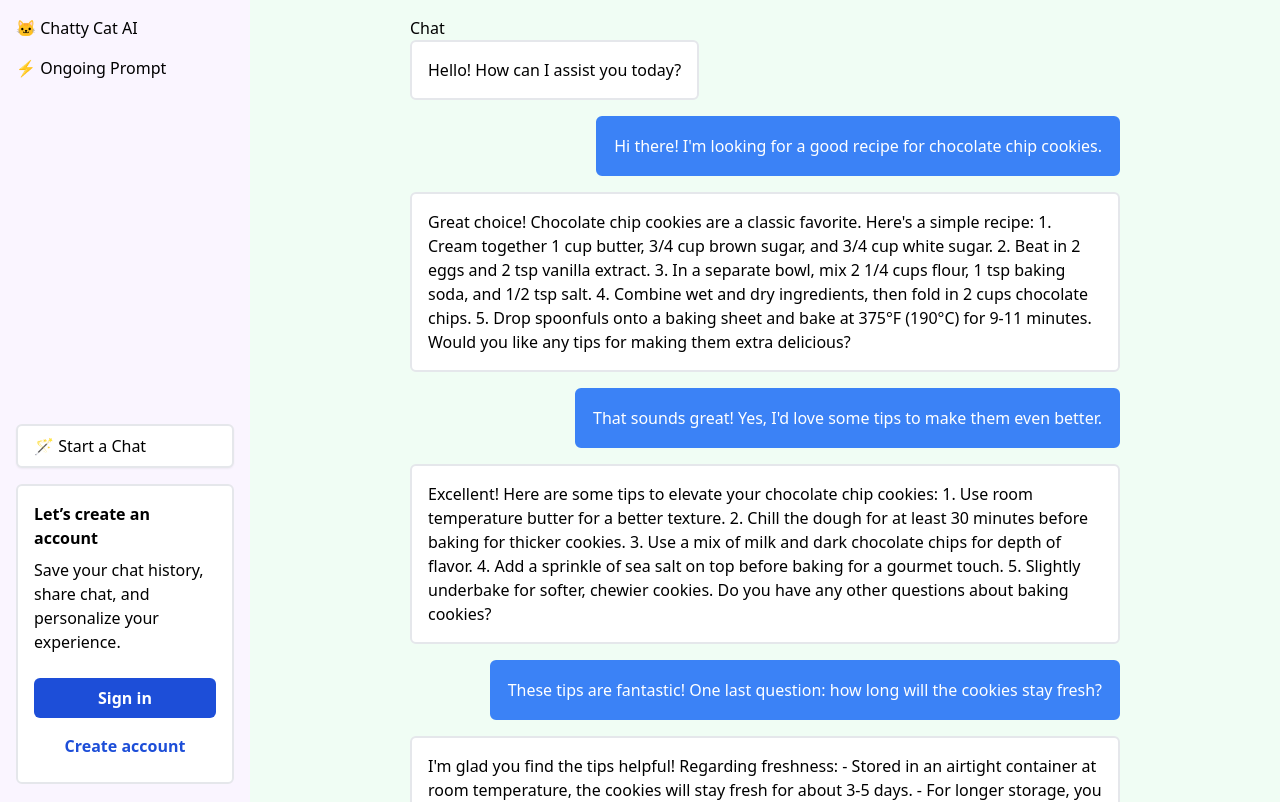
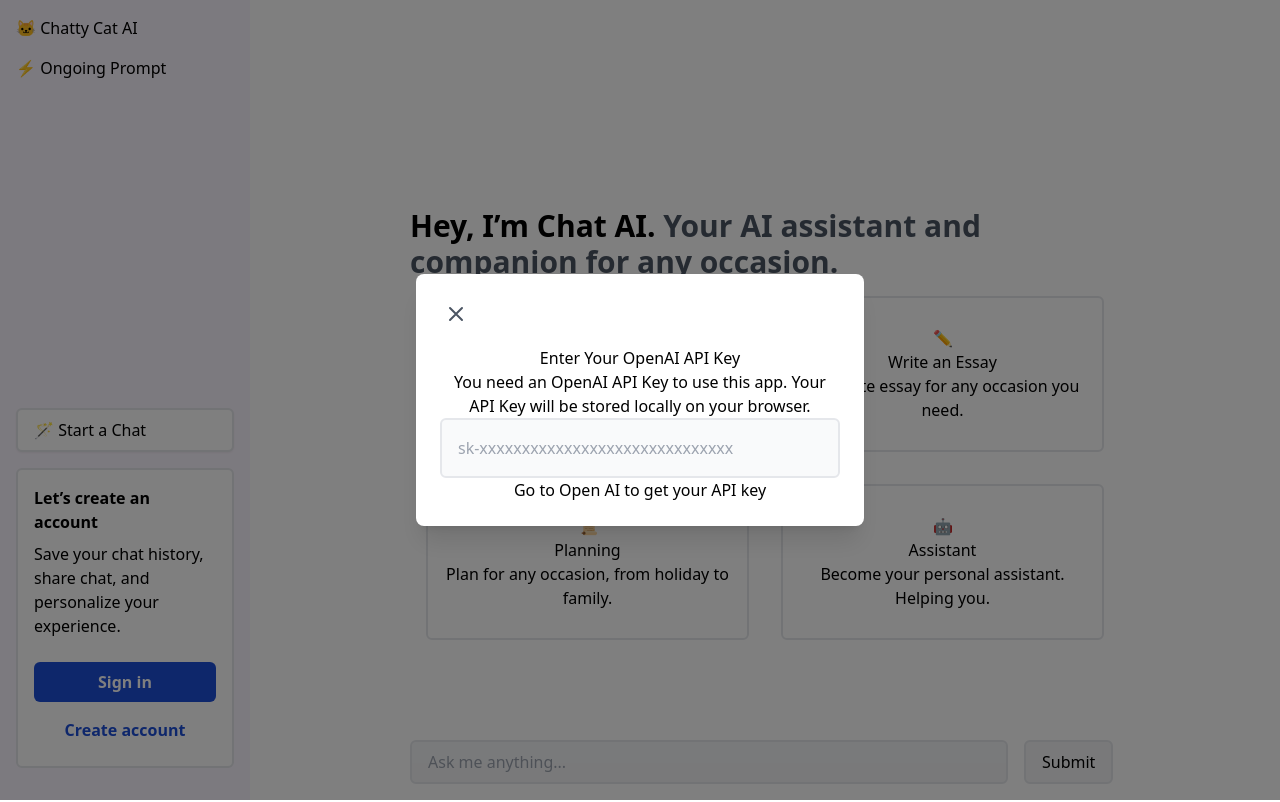
Before and after one commit to kennyho-code/chatty-cat-ai, a Next.js app: page / in a window 1280 px wide. Shown: the top 802 px of the page. Built offline with nearby package versions, Linux system fonts and the light colour scheme.

Commit message:
start modal for api key

```diff
--- a/src/app/(home)/Chat.tsx
+++ /dev/null
@@ -1,53 +0,0 @@
-import { twMerge } from "tailwind-merge";
-import chatData, { ChatMessage } from "./chatData";
-
-function Chat() {
-  return (
-    <div>
-      Chat
-      <Messages messages={chatData} />
-      <div className="flex">
-        <input className="w-full bg-gray-100" type="text" />
-        <button className="bg-gray-100 px-4 py-2 rounded-md">Submit</button>
-      </div>
-    </div>
-  );
-}
-
-function ChatInput() {
-  return <input type="text" />;
-}
-
-interface MessageProps {
-  messages: ChatMessage[];
-}
-function Messages({ messages }: MessageProps) {
-  return (
-    <div className="flex flex-col gap-4">
-      {messages.map((message) => {
-        return (
-          <div
-            className={twMerge(
-              "flex",
-              message.role === "assistant" ? "justify-start" : "justify-end",
-            )}
-            key={message.id}
-          >
-            <span
-              className={twMerge(
-                "border-2 p-4 rounded-md",
-                message.role === "assistant"
-                  ? "bg-white"
-                  : "bg-blue-500 border-blue-500 text-white",
-              )}
-            >
-              {message.content}
-            </span>
-          </div>
-        );
-      })}
-    </div>
-  );
-}
-
-export default Chat;
--- a/src/app/(home)/DesktopLayout.tsx
+++ b/src/app/(home)/DesktopLayout.tsx
@@ -14,7 +14,7 @@
   return (
     <aside
       className={twMerge(
-        "bg-purple-50 min-h-screen w-[250px] flex-none flex flex-col justify-between p-4",
+        "bg-purple-50 h-screen w-[250px] flex-none flex flex-col justify-between p-4",
       )}
     >
       <div className="flex flex-col h-screen justify-between">
--- a/src/app/(home)/layout.tsx
+++ b/src/app/(home)/layout.tsx
@@ -31,7 +31,7 @@
         className={`${geistSans.variable} ${geistMono.variable} antialiased`}
       >
         <ResponsiveLayout>
-          <div className="min-h-screen w-full bg-green-50">{children}</div>
+          <div className="h-screen  w-full overflow-hidden">{children}</div>
         </ResponsiveLayout>
       </body>
     </html>
--- a/src/app/(home)/page.tsx
+++ b/src/app/(home)/page.tsx
@@ -1,100 +1,44 @@
 "use client";
 
+import Chat from "@/components/Chat/Chat";
+import { Modal } from "@/components/Modal";
+import Link from "next/link";
 import { useState } from "react";
-import Chat from "./Chat";
 
 export default function Home() {
-  const [promptType, setPromptType] = useState<string | null>("email");
-
-  function handleSetPromptType(promptType: string) {
-    setPromptType(promptType);
-  }
+  const [isModalOpen, setIsModalOpen] = useState(true);
 
   return (
     <div className="flex justify-center h-screen p-4">
       <div className="max-w-[710px] flex flex-col gap-24">
-        {promptType === null ? (
-          <DefaultChat setPromptType={handleSetPromptType} />
-        ) : (
-          <Chat />
-        )}
+        <Chat />
+      </div>
+      <Modal isOpen={isModalOpen} onClose={() => setIsModalOpen(false)}>
+        <OpenAiModalPanel />
+      </Modal>
+    </div>
+  );
+}
+
+function OpenAiModalPanel() {
+  return (
+    <div>
+      <div className="text-center">
+        <h1>Enter Your OpenAI API Key</h1>
+        <p>
+          You need an OpenAI API Key to use this app. Your API Key will be
+          stored locally on your browser.
+        </p>
+        <input
+          type="text"
+          className="bg-gray-50 border-2 rounded-md w-full p-4"
+          placeholder="sk-xxxxxxxxxxxxxxxxxxxxxxxxxxxxxx"
+        />
+        <Link target="_blank" href={"https://platform.openai.com/api-keys"}>
+          <span> Go to Open AI to get your API key </span>
+        </Link>
+        <div></div>
       </div>
     </div>
   );
 }
-
-function DefaultChat({
-  setPromptType,
-}: {
-  setPromptType: (promptType: string) => void;
-}) {
-  return (
-    <div className="mt-48">
-      <h1 className="text-3xl font-semibold text-gray-600">
-        <span className="text-black">Hey, I’m Chat AI.</span> Your AI assistant
-        and companion for any occasion.
-      </h1>
-      <div className="grid grid-cols-1 md:grid-cols-2">
-        {promptCards.map((card) => (
-          <PromptCard
-            onClick={(e) => {
-              e.preventDefault();
-              setPromptType(card.promptType);
-            }}
-            key={card.title}
-            icon={card.icon}
-            title={card.title}
-            description={card.description}
-          />
-        ))}
-      </div>
-    </div>
-  );
-}
-
-const promptCards = [
-  {
-    icon: "✉️",
-    promptType: "email",
-    title: "Draft Email",
-    description: "Generate email for any occasion you need.",
-  },
-  {
-    icon: "✏️",
-    promptType: "essay",
-    title: "Write an Essay",
-    description: "Generate essay for any occasion you need.",
-  },
-  {
-    promptType: "planning",
-    icon: "📜",
-    title: "Planning",
-    description: "Plan for any occasion, from holiday to family.",
-  },
-  {
-    promptType: "assistant",
-    icon: "🤖",
-    title: "Assistant",
-    description: "Become your personal assistant. Helping you.",
-  },
-];
-
-interface PromptCardProps {
-  onClick: (e: React.MouseEvent<HTMLButtonElement>) => void;
-  icon: string;
-  title: string;
-  description: string;
-}
-
-function PromptCard({ icon, title, description, onClick }: PromptCardProps) {
-  return (
-    <button
-      className="min-w-[166px] min-h-[156px] border-2 rounded-md p-4 m-4 cursor-pointer"
-      onClick={onClick}
-    >
-      <span>{icon}</span>
-      <h2>{title}</h2>
-      <p>{description}</p>
-    </button>
-  );
-}
--- /dev/null
+++ b/src/components/Chat/Chat.tsx
@@ -0,0 +1,91 @@
+import { twMerge } from "tailwind-merge";
+import chatData, { ChatMessage } from "./chatData";
+import { useState } from "react";
+import DefaultChat from "./DefaultChat";
+
+// function Chat() {
+//   return (
+//     <div>
+//       Chat
+//       <Messages messages={chatData} />
+//       <div className="flex bottom-0 st w-full bg-amber-500 p-4">
+// <input className="w-full max-w-[598px] bg-gray-100" type="text" />
+// <button className="bg-gray-100 px-4 py-2 rounded-md">Submit</button>
+//       </div>
+//     </div>
+//   );
+// }
+
+function Chat() {
+  const [promptType, setPromptType] = useState<string | null>(null);
+
+  function handleSetPromptType(promptType: string) {
+    setPromptType(promptType);
+  }
+  return (
+    <div className="h-screen flex flex-col">
+      <div
+        className="flex-1 overflow-y-auto pb-[68px]"
+        style={{
+          msOverflowStyle: "none", // IE and Edge
+          scrollbarWidth: "none", // Firefox
+        }}
+      >
+        {promptType === null ? (
+          <DefaultChat setPromptType={handleSetPromptType} />
+        ) : (
+          <Messages messages={chatData} />
+        )}
+      </div>
+      <ChatInput />
+    </div>
+  );
+}
+function ChatInput() {
+  return (
+    <div className="sticky flex items-center gap-4 mb-8">
+      <input
+        className="w-full max-w-[598px] bg-gray-100 py-2 px-4 border-2 rounded-md"
+        type="text"
+        placeholder="Ask me anything..."
+      />
+      <button className="bg-gray-100 px-4 py-2 rounded-md border-2 rounded-m">
+        Submit
+      </button>
+    </div>
+  );
+}
+
+interface MessageProps {
+  messages: ChatMessage[];
+}
+function Messages({ messages }: MessageProps) {
+  return (
+    <div className="flex flex-col gap-4">
+      {messages.map((message) => {
+        return (
+          <div
+            className={twMerge(
+              "flex",
+              message.role === "assistant" ? "justify-start" : "justify-end",
+            )}
+            key={message.id}
+          >
+            <span
+              className={twMerge(
+                "border-2 p-4 rounded-md",
+                message.role === "assistant"
+                  ? "bg-white"
+                  : "bg-blue-500 border-blue-500 text-white",
+              )}
+            >
+              {message.content}
+            </span>
+          </div>
+        );
+      })}
+    </div>
+  );
+}
+
+export default Chat;
--- /dev/null
+++ b/src/components/Chat/DefaultChat.tsx
@@ -0,0 +1,77 @@
+function DefaultChat({
+  setPromptType,
+}: {
+  setPromptType: (promptType: string) => void;
+}) {
+  return (
+    <div className="mt-48 h-screen">
+      <h1 className="text-3xl font-semibold text-gray-600">
+        <span className="text-black">Hey, I’m Chat AI.</span> Your AI assistant
+        and companion for any occasion.
+      </h1>
+      <div className="grid grid-cols-1 md:grid-cols-2">
+        {promptCards.map((card) => (
+          <PromptCard
+            onClick={(e) => {
+              e.preventDefault();
+              setPromptType(card.promptType);
+            }}
+            key={card.title}
+            icon={card.icon}
+            title={card.title}
+            description={card.description}
+          />
+        ))}
+      </div>
+    </div>
+  );
+}
+
+const promptCards = [
+  {
+    icon: "✉️",
+    promptType: "email",
+    title: "Draft Email",
+    description: "Generate email for any occasion you need.",
+  },
+  {
+    icon: "✏️",
+    promptType: "essay",
+    title: "Write an Essay",
+    description: "Generate essay for any occasion you need.",
+  },
+  {
+    promptType: "planning",
+    icon: "📜",
+    title: "Planning",
+    description: "Plan for any occasion, from holiday to family.",
+  },
+  {
+    promptType: "assistant",
+    icon: "🤖",
+    title: "Assistant",
+    description: "Become your personal assistant. Helping you.",
+  },
+];
+
+interface PromptCardProps {
+  onClick: (e: React.MouseEvent<HTMLButtonElement>) => void;
+  icon: string;
+  title: string;
+  description: string;
+}
+
+function PromptCard({ icon, title, description, onClick }: PromptCardProps) {
+  return (
+    <button
+      className="min-w-[166px] min-h-[156px] border-2 rounded-md p-4 m-4 cursor-pointer"
+      onClick={onClick}
+    >
+      <span>{icon}</span>
+      <h2>{title}</h2>
+      <p>{description}</p>
+    </button>
+  );
+}
+
+export default DefaultChat;
--- a/src/app/(home)/chatData.ts
+++ b/src/components/Chat/chatData.ts
@@ -52,6 +52,19 @@
     content:
       "You're very welcome! I'm excited for you to try baking these cookies. Remember, practice makes perfect, so don't be discouraged if your first batch isn't exactly as you imagined. Baking is both an art and a science, and part of the fun is in experimenting and finding what works best for you. Enjoy the process, and happy baking! If you have any more questions in the future, feel free to ask. Good luck!",
   },
+
+  {
+    id: 10,
+    role: "user",
+    content:
+      "Thank you so much for all the information! I can't wait to try baking these cookies.",
+  },
+  {
+    id: 11,
+    role: "assistant",
+    content:
+      "You're very welcome! I'm excited for you to try baking these cookies. Remember, practice makes perfect, so don't be discouraged if your first batch isn't exactly as you imagined. Baking is both an art and a science, and part of the fun is in experimenting and finding what works best for you. Enjoy the process, and happy baking! If you have any more questions in the future, feel free to ask. Good luck!",
+  },
 ];
 
 export interface ChatMessage {
--- /dev/null
+++ b/src/components/Modal.tsx
@@ -0,0 +1,68 @@
+import React, { useEffect } from "react";
+
+interface ModalProps {
+  isOpen: boolean;
+  onClose: () => void;
+  title?: string;
+  children: React.ReactNode;
+}
+
+export const Modal: React.FC<ModalProps> = ({
+  isOpen,
+  onClose,
+  title,
+  children,
+}) => {
+  // Prevent scrolling when modal is open
+  useEffect(() => {
+    if (isOpen) {
+      document.body.style.overflow = "hidden";
+    } else {
+      document.body.style.overflow = "unset";
+    }
+    return () => {
+      document.body.style.overflow = "unset";
+    };
+  }, [isOpen]);
+
+  if (!isOpen) return null;
+
+  return (
+    <div className="fixed inset-0 z-50 flex items-center justify-center">
+      {/* Overlay */}
+      <div
+        className="fixed inset-0 bg-black bg-opacity-50 transition-opacity"
+        onClick={onClose}
+      />
+
+      {/* Modal Content */}
+      <div className="relative bg-white rounded-lg w-full max-w-md mx-4 p-6 shadow-xl">
+        {/* Header */}
+        <div className="flex items-center justify-between mb-4">
+          {title && (
+            <h2 className="text-xl font-semibold text-gray-900">{title}</h2>
+          )}
+          <button
+            onClick={onClose}
+            className="p-1 hover:bg-gray-100 rounded-full transition-colors"
+          >
+            <svg
+              className="w-6 h-6 text-gray-600"
+              fill="none"
+              strokeLinecap="round"
+              strokeLinejoin="round"
+              strokeWidth="2"
+              viewBox="0 0 24 24"
+              stroke="currentColor"
+            >
+              <path d="M6 18L18 6M6 6l12 12" />
+            </svg>
+          </button>
+        </div>
+
+        {/* Body */}
+        <div className="mt-2">{children}</div>
+      </div>
+    </div>
+  );
+};
```
